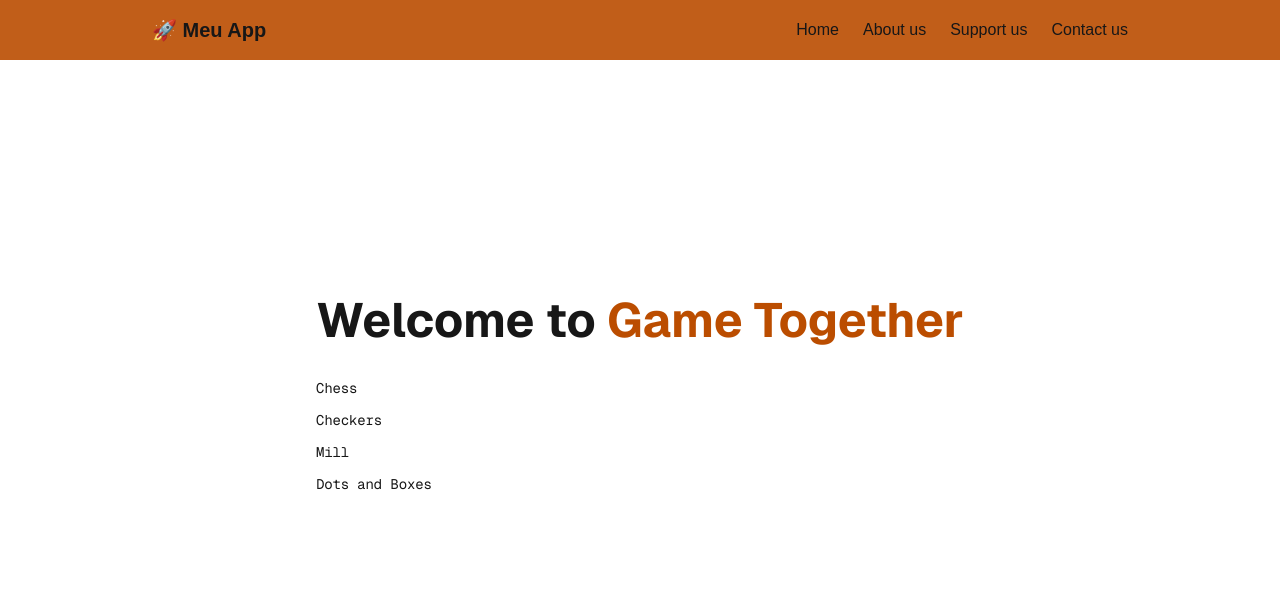
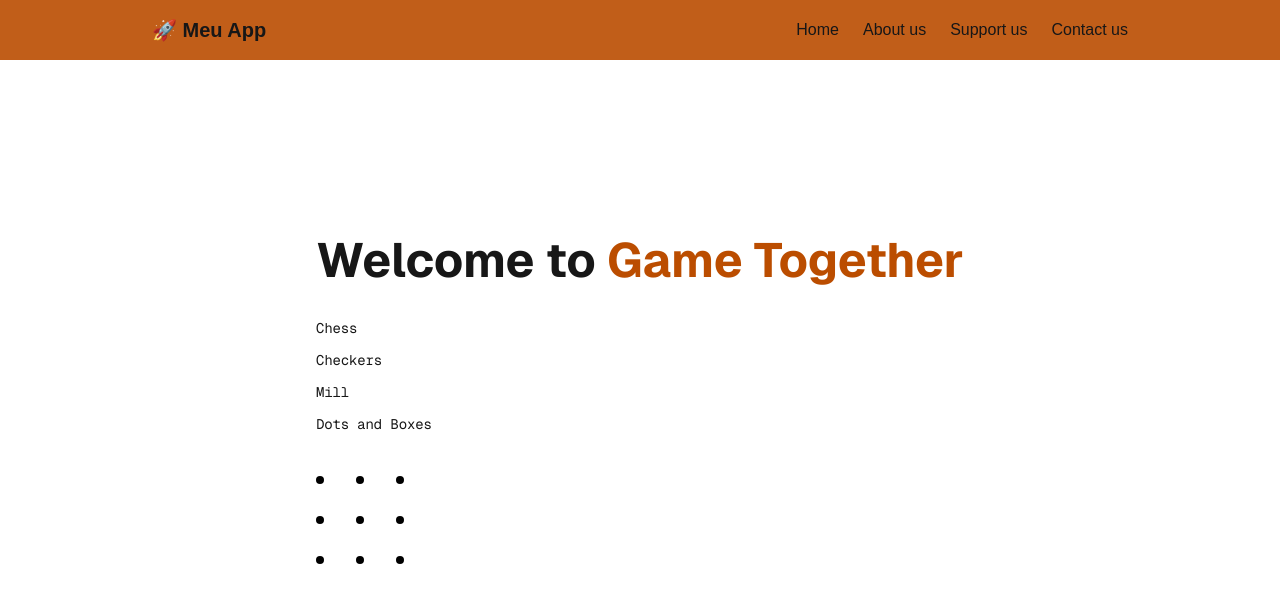
Before and after one commit to Lucasrfon/gametogether, a Next.js app: page / in a window 1280 px wide. Shown: the top 602 px of the page. Built offline with nearby package versions, Linux system fonts and the light colour scheme.

Commit message:
feat: Dots and boxes board

```diff
--- a/src/app/layout.tsx
+++ b/src/app/layout.tsx
@@ -29,6 +29,7 @@ export default function RootLayout({
         className={`${geistSans.variable} ${geistMono.variable} antialiased`}
       >
         <Header />
+
         {children}
       </body>
     </html>
--- a/src/app/page.tsx
+++ b/src/app/page.tsx
@@ -1,4 +1,4 @@
-import DefaultBoard from '@/components/Board';
+import DotsAndBoxes from '@/components/DotsBoxes';
 
 export default function Home() {
   return (
@@ -7,12 +7,15 @@ export default function Home() {
         <h1 className="text-4xl sm:text-5xl font-bold text-center sm:text-left">
           Welcome to <span className="text-amber-700">Game Together</span>
         </h1>
+
         <ul className="font-mono list-inside text-sm/6 text-center sm:text-left">
           <li className="mb-2 tracking-[-.01em]">Chess</li>
           <li className="mb-2 tracking-[-.01em]">Checkers</li>
           <li className="mb-2 tracking-[-.01em]">Mill</li>
           <li className="mb-2 tracking-[-.01em]">Dots and Boxes</li>
         </ul>
+
+        <DotsAndBoxes />
       </main>
     </div>
   );
--- /dev/null
+++ b/src/components/DotsBoxes.tsx
@@ -0,0 +1,73 @@
+'use client';
+import { useState } from 'react';
+
+export default function DotsAndBoxesBoard() {
+  const size = 3; // 4x4 pontos → 3x3 quadrados
+  const gridSize = size * 2 - 1; // tamanho da grade incluindo pontos e linhas
+  const [lines, setLines] = useState<{ [key: string]: boolean }>({});
+
+  const putLine = (key: string) => {
+    setLines((prev) => ({ ...prev, [key]: true }));
+  };
+
+  return (
+    <div
+      className="inline-grid"
+      style={{ gridTemplateColumns: `repeat(${gridSize}, auto)` }}
+    >
+      {Array.from({ length: gridSize }).map((_, row) =>
+        Array.from({ length: gridSize }).map((_, col) => {
+          const isDot = row % 2 === 0 && col % 2 === 0;
+          const isHorizontal = row % 2 === 0 && col % 2 === 1;
+          const isVertical = row % 2 === 1 && col % 2 === 0;
+
+          const key = `${row}-${col}`;
+
+          if (isDot) {
+            return (
+              <div
+                key={key}
+                className="w-2 h-2 bg-black rounded-full place-self-center"
+              />
+            );
+          }
+
+          if (isHorizontal) {
+            return (
+              <div
+                key={key}
+                onClick={() => putLine(key)}
+                className={`h-1 w-8 cursor-pointer transition-colors place-self-center ${
+                  lines[key]
+                    ? 'bg-blue-600'
+                    : 'bg-transparent hover:bg-blue-300'
+                }`}
+              />
+            );
+          }
+
+          if (isVertical) {
+            return (
+              <div
+                key={key}
+                onClick={() => putLine(key)}
+                className={`w-1 h-8 cursor-pointer transition-colors place-self-center ${
+                  lines[key]
+                    ? 'bg-blue-600'
+                    : 'bg-transparent hover:bg-blue-300'
+                }`}
+              />
+            );
+          }
+
+          return (
+            <div
+              key={key}
+              className="w-8 h-8 flex justify-center items-center"
+            ></div>
+          ); // espaço vazio (células centrais dos quadrados)
+        })
+      )}
+    </div>
+  );
+}
```
